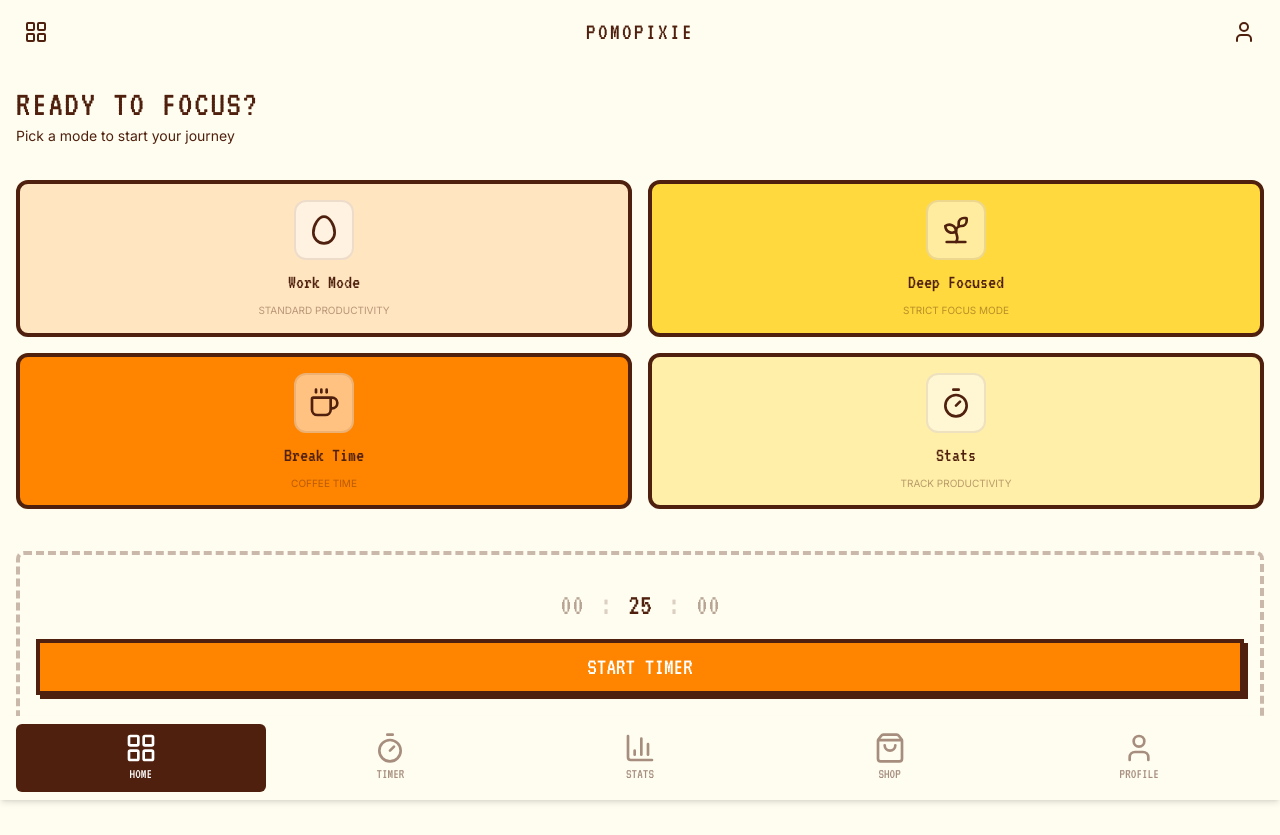
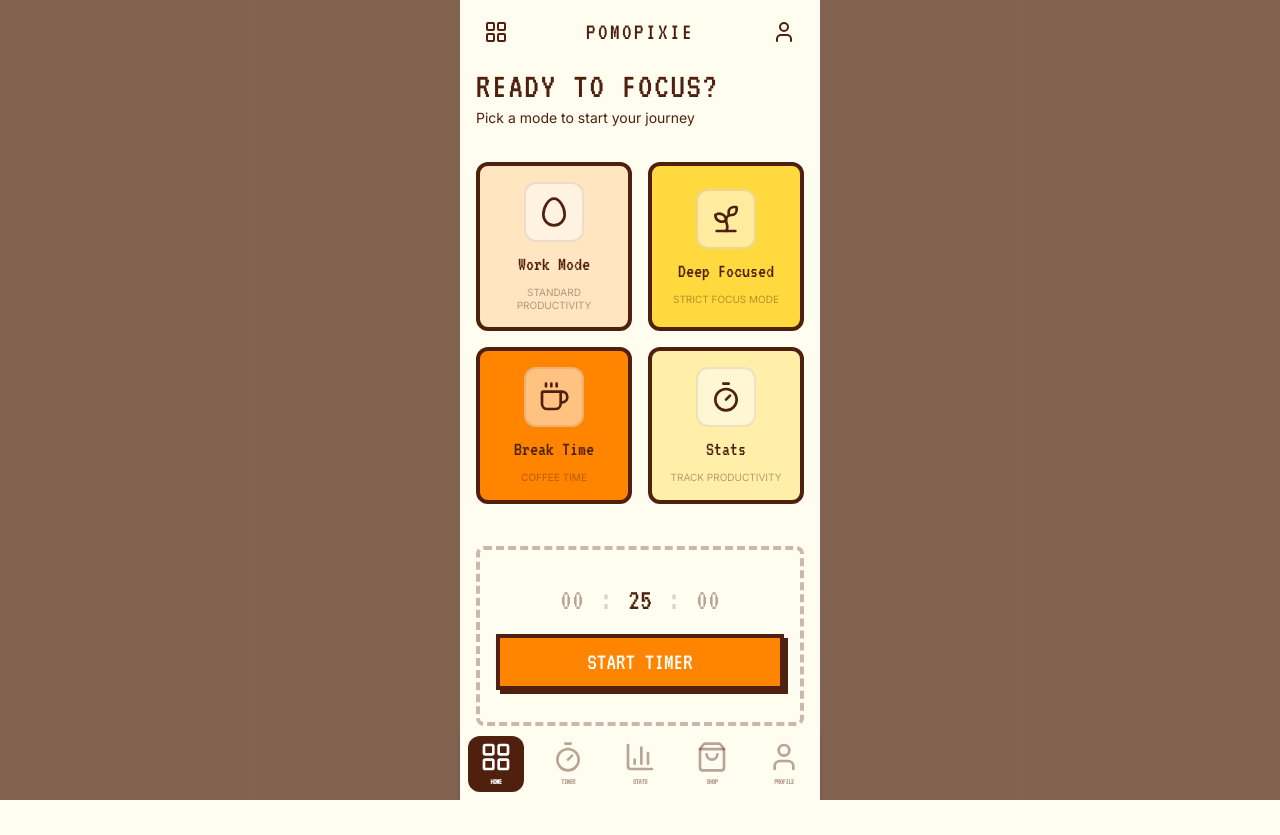
Before and after one commit to adamramdaniyunus/pomopixie, a React (Vite) app: page / in a window 1280 px wide. After the commit the page ends 800 px from the top, so only its background shows below. Built offline with nearby package versions, Linux system fonts and the light colour scheme.

Commit message:
feat: add animation on widget and add tauri setup

```diff
--- a/package.json
+++ b/package.json
@@ -7,7 +7,8 @@
     "dev": "vite",
     "build": "vite build",
     "lint": "eslint .",
-    "preview": "vite preview"
+    "preview": "vite preview",
+    "tauri": "tauri"
   },
   "dependencies": {
     "@tailwindcss/vite": "^4.2.1",
@@ -21,6 +22,7 @@
   },
   "devDependencies": {
     "@eslint/js": "^9.39.1",
+    "@tauri-apps/cli": "^2.10.1",
     "@types/react": "^19.2.7",
     "@types/react-dom": "^19.2.3",
     "@vitejs/plugin-react": "^5.1.1",
--- a/src/App.jsx
+++ b/src/App.jsx
@@ -10,6 +10,9 @@ import {
 import PixelButton from './components/ui/button'
 import MainScreen from './components/pages/main'
 import SettingsPage from './components/pages/settings'
+import { motion } from 'motion/react'
+import cn from './utils/cn'
+
 
 function App() {
 
@@ -18,22 +21,9 @@ function App() {
    */
 
   const [focusDuration, setFocusDuration] = useState(25)
+  const [mode, setMode] = useState("work_mode")
   const [breakDuration, setBreakDuration] = useState(5)
   const [screen, setScreen] = useState("home")
-
-  const navigationButton = [
-    {id: "home", name: "Home", desc: "Back to home", icon: <LayoutGrid className='w-8 h-8'/>, color: "bg-pomo-text"},
-    {id: "timer", name: "timer", desc: "Start timer", icon: <TimerIcon className='w-8 h-8'/>, color: "bg-pomo-text"},
-    {id: "stats", name: "Stats", desc: "See statistic", icon: <BarChart3 className='w-8 h-8'/>, color: "bg-pomo-text"},
-    {id: "shop", name: "Shop", desc: "Buy some skin here", icon: <ShoppingBag className='w-8 h-8'/>, color: "bg-pomo-text"},
-    {id: "profile", name: "Profile", desc: "Edit your profile", icon: <User className='w-8 h-8'/>, color: "bg-pomo-text"},
-  ]
-
-  const screenSection = [
-    {id: "home", screen: <MainScreen focusDuration={focusDuration}/>},
-    {id: "timer", screen: <>hello from timer</>},
-    {id: "settings", screen: <SettingsPage focusDuration={focusDuration} setFocusDuration={setFocusDuration} breakDuration={breakDuration} setBreakDuration={setBreakDuration}/>},
-  ]
 
 
   /**
@@ -76,11 +66,36 @@ function App() {
     setScreen(screenId)
   }
 
+  /**
+   * Function for handle card mode
+   * when user clicked the button it will be redirect into timer page with mode selected
+   */
+  const handleModeBtn = (modeId) => {
+    setMode(modeId)
+    setScreen('timer')
+  }
+
+  const navigationButton = [
+    {id: "home", name: "Home", desc: "Back to home", icon: <LayoutGrid className='w-8 h-8'/>, color: "bg-pomo-text"},
+    {id: "timer", name: "timer", desc: "Start timer", icon: <TimerIcon className='w-8 h-8'/>, color: "bg-pomo-text"},
+    {id: "stats", name: "Stats", desc: "See statistic", icon: <BarChart3 className='w-8 h-8'/>, color: "bg-pomo-text"},
+    {id: "shop", name: "Shop", desc: "Buy some skin here", icon: <ShoppingBag className='w-8 h-8'/>, color: "bg-pomo-text"},
+    {id: "profile", name: "Profile", desc: "Edit your profile", icon: <User className='w-8 h-8'/>, color: "bg-pomo-text"},
+  ]
+
+  const screenSection = [
+    {id: "home", screen: <MainScreen focusDuration={focusDuration} handleModeBtn={handleModeBtn}/>},
+    {id: "timer", screen: <>hello from timer</>},
+    {id: "settings", screen: <SettingsPage focusDuration={focusDuration} setFocusDuration={setFocusDuration} breakDuration={breakDuration} setBreakDuration={setBreakDuration}/>},
+  ]
+
+
   return (
-   <div className="flex flex-col justify-between min-h-screen gap-5 bg-pomo-bg">
+   <div className="flex flex-col justify-center items-center min-h-screen gap-5 bg-pomo-text/70">
+      <main className='max-w-90 flex flex-col justify-between min-h-screen bg-pomo-bg'>
         {/* Header section */}
-      <nav className="flex gap-4 justify-between items-center px-6 py-4">
-        <button className='text-2xl' onClick={handleNavigationBtn}>
+        <nav className="flex gap-4 justify-between items-center px-6 py-4 sticky top-0 bg-pomo-bg z-50">
+          <button className='text-2xl hover:scale-110 transition-all ease-in-out' onClick={handleNavigationBtn}>
               <LayoutGrid/>
           </button>
 
@@ -88,40 +103,56 @@ function App() {
             <h1 className='uppercase tracking-widest text-2xl font-pixel'>pomopixie</h1>
           </div>
 
-        <button onClick={handleProfileBtn}>
+          <button onClick={handleProfileBtn} className='text-2xl hover:scale-110 transition-all ease-in-out'>
             <User/>
           </button>
         </nav>
 
         {/* Main content section */}
-      <main className='flex flex-col px-4 gap-0.5'>
+        <main className='flex flex-col px-4 gap-0.5 overflow-auto'>
           {handleRenderScreen(screen)}
         </main>
 
         {/* Footer section */}
         <footer className='sticky bottom-0 bg-pomo-bg shadow-md py-2'>
-        <nav className='flex justify-center w-full px-4'>
-          {navigationButton.map((item) => (
+          <nav className='flex justify-center w-full px-4 gap-4'>
+            {navigationButton.map((item) => {
+              const isActive = item.id === screen
+
+              return(
                 <PixelButton
                   key={item.id}
                   className={`
                     flex flex-col justify-center items-center
-                opacity-50 border-none w-full shadow-none
+                    border-none w-14 h-14 shadow-none
                     uppercase
-                hover:translate-y-[-7px]
-                transition-all
-                ease-in-out
-                ${screen === item.id && 'bg-pomo-text rounded-md opacity-100 text-white'}`}
+                    duration-300
+                    transition-all`}
                   variant='default'
                   title={item.desc}
                   onClick={() => handleWidgetBtn(item.id)}
                 >
+                  {isActive && (
+                    <motion.div
+                        layoutId="nav-pill"
+                        className="absolute inset-0 bg-pomo-text rounded-xl"
+                        transition={{ type: "spring", stiffness: 300, damping: 25 }}
+                      />
+                    )}
+                    <motion.div
+                      className={cn("relative z-10 flex flex-col items-center space-y-1", isActive ? "text-pomo-white" : "text-pomo-text/40 hover:text-pomo-text/60")}
+                      whileHover={!isActive ? { y: -2 } : {}}
+                      whileTap={{ scale: 0.9 }}
+                    >
                       {item.icon}
-              <span className='text-sm'>{item.name}</span>
+                      <span className="text-[8px] font-bold uppercase tracking-tighter">{item.name}</span>
+                    </motion.div>
                 </PixelButton>
-          ))}
+              )
+            })}
           </nav>
         </footer>
+      </main>
    </div>
   )
 }
--- a/src/components/pages/main.jsx
+++ b/src/components/pages/main.jsx
@@ -3,11 +3,14 @@ import PixelButton from "../ui/button"
 import { twMerge } from "tailwind-merge";
 import clsx from "clsx";
 
-const MainScreen = ({focusDuration}) => {
+const MainScreen = ({
+    focusDuration,
+    handleModeBtn
+}) => {
 
     const modes = [
         {id: "work_mode", name: "Work Mode", desc: "Standard productivity", icon: <Egg className='w-8 h-8'/> , color: 'bg-pomo-orange/20'},
-        {id: "deep_focused", name: "Deep Focused", desc: "Strict focus mode", icon: <Sprout className='w-8 h-8'/> , color: 'bg-pomo-yellow'},
+        {id: "deep_mode", name: "Deep Focused", desc: "Strict focus mode", icon: <Sprout className='w-8 h-8'/> , color: 'bg-pomo-yellow'},
         {id: "rest_mode", name: "Break Time", desc: "Coffee time", icon: <Coffee className='w-8 h-8'/> , color: 'bg-pomo-orange'},
         {id: "stats", name: "Stats", desc: "Track productivity", icon: <TimerIcon className='w-8 h-8'/> , color: 'bg-pomo-yellow/40'},
     ]
@@ -27,7 +30,7 @@ const MainScreen = ({focusDuration}) => {
         {/* Mode list */}
         <div className='grid grid-cols-2 mt-8 gap-4'>
             {modes.map((item) => (
-            <div key={item.id} className={cn('rounded-xl items-center justify-center hover:scale-105 gap-2 transition-all ease-in-out border-pomo-text border-4 flex flex-col p-4', item.color)}>
+            <div key={item.id} onClick={() => handleModeBtn(item.id)} className={cn('rounded-xl cursor-pointer items-center justify-center hover:scale-105 gap-2 transition-all ease-in-out border-pomo-text border-4 flex flex-col p-4', item.color)}>
                 <div className="p-3 bg-white/50 rounded-xl border-2 border-pomo-text/10">
                 {item.icon}
                 </div>
```
Also changed, not shown: 1 other file (tests, documents, lock files or other folders). Lines whose indentation alone changed are shown as unchanged.
